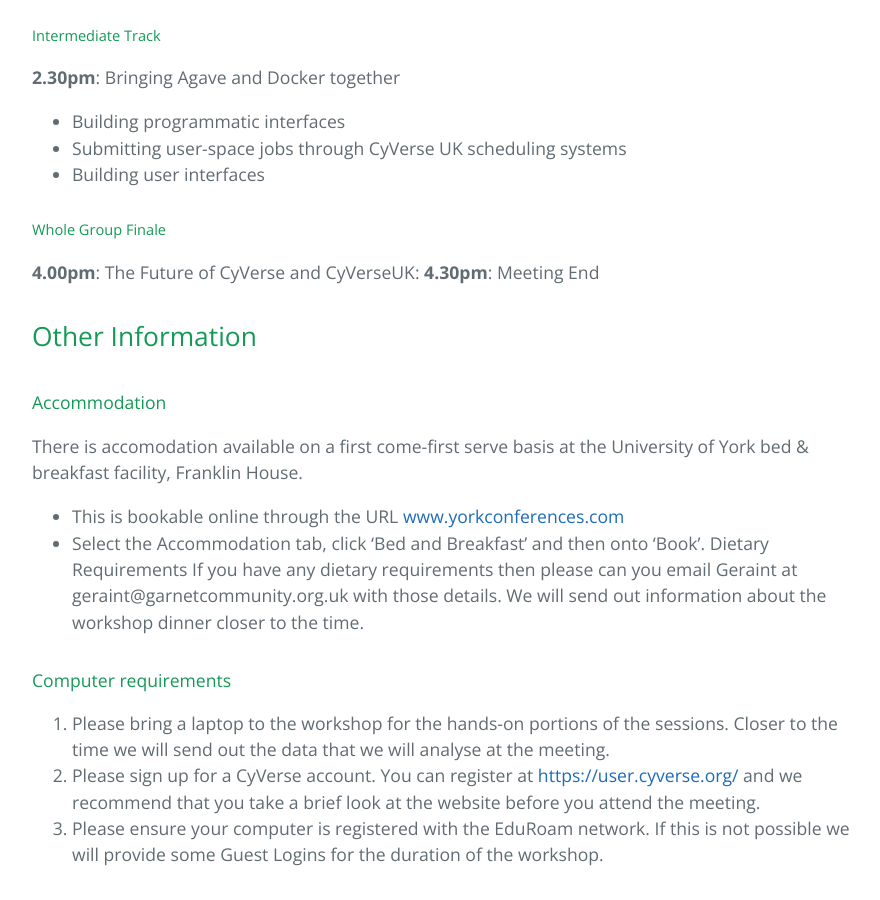
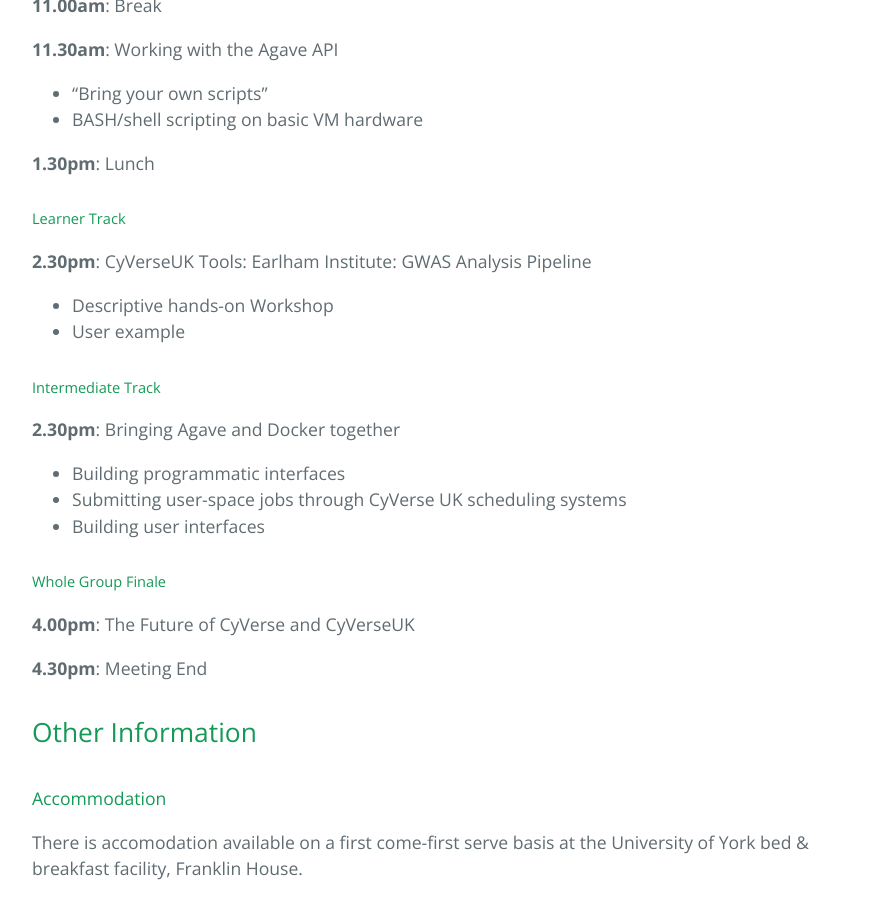
Before and after one commit to cyversewarwick/cyversewarwick.github.io, a Jekyll site: the page built from _posts/2017-02-03-cyverseuk-workshop-2017.md, in a window 1280 px wide and 900 px high, scrolled down 2627 px. Shown: the whole window, without its empty margins (192-1072 px from the left). Built offline with Jekyll 4.4.1, drawn with Linux system fonts in a browser that asks for light colours; emoji names are drawn with the system emoji font.

```diff
--- a/_posts/2017-02-03-cyverseuk-workshop-2017.md
+++ b/_posts/2017-02-03-cyverseuk-workshop-2017.md
@@ -16,9 +16,13 @@ This workshop is organised by GARNet with Professor Katherine Denby at the Unive
 
 ## Day 1: Monday March 20th
 **10.30am**: Registration Opens
+
 **11.30am**: Introduction to CyVerse and CyVerseUK
+
 **1.00pm**: Lunch
+
 **2.00pm**: Data Sharing, Management and Reuse
+
 **3.30pm**: Break
 
 ##### Learner Track
@@ -30,6 +34,7 @@ This workshop is organised by GARNet with Professor Katherine Denby at the Unive
 **4.00pm**: Working with Docker
 
 **6.00pm**: Session End
+
 **7.00pm**: Workshop Dinner at Walmgate Ale House
 
 ## Day 2: Tuesday March 21st
@@ -40,7 +45,9 @@ This workshop is organised by GARNet with Professor Katherine Denby at the Unive
 - Image-Based Phenotyping
 - Introducing RootNav and RooTrace
 - Successful Use Example
+
 **11.00am**: Break
+
 **11.30am**: CyVerseUK Tools: University of Warwick: Transcriptomic Data Mining
 - Descriptive hands-on Workshop
 - User example
@@ -50,7 +57,9 @@ This workshop is organised by GARNet with Professor Katherine Denby at the Unive
 - What Agave is
 - What Agave isn’t
 - How you can use it to empower your code with CyVerse hardware
+
 **11.00am**: Break
+
 **11.30am**: Working with the Agave API
 - “Bring your own scripts”
 - BASH/shell scripting on basic VM hardware
@@ -69,7 +78,8 @@ This workshop is organised by GARNet with Professor Katherine Denby at the Unive
 - Building user interfaces
 
 ##### Whole Group Finale
-**4.00pm**:	The Future of CyVerse and CyVerseUK:
+**4.00pm**:	The Future of CyVerse and CyVerseUK
+
 **4.30pm**:	Meeting End
 
 ## Other Information
```
